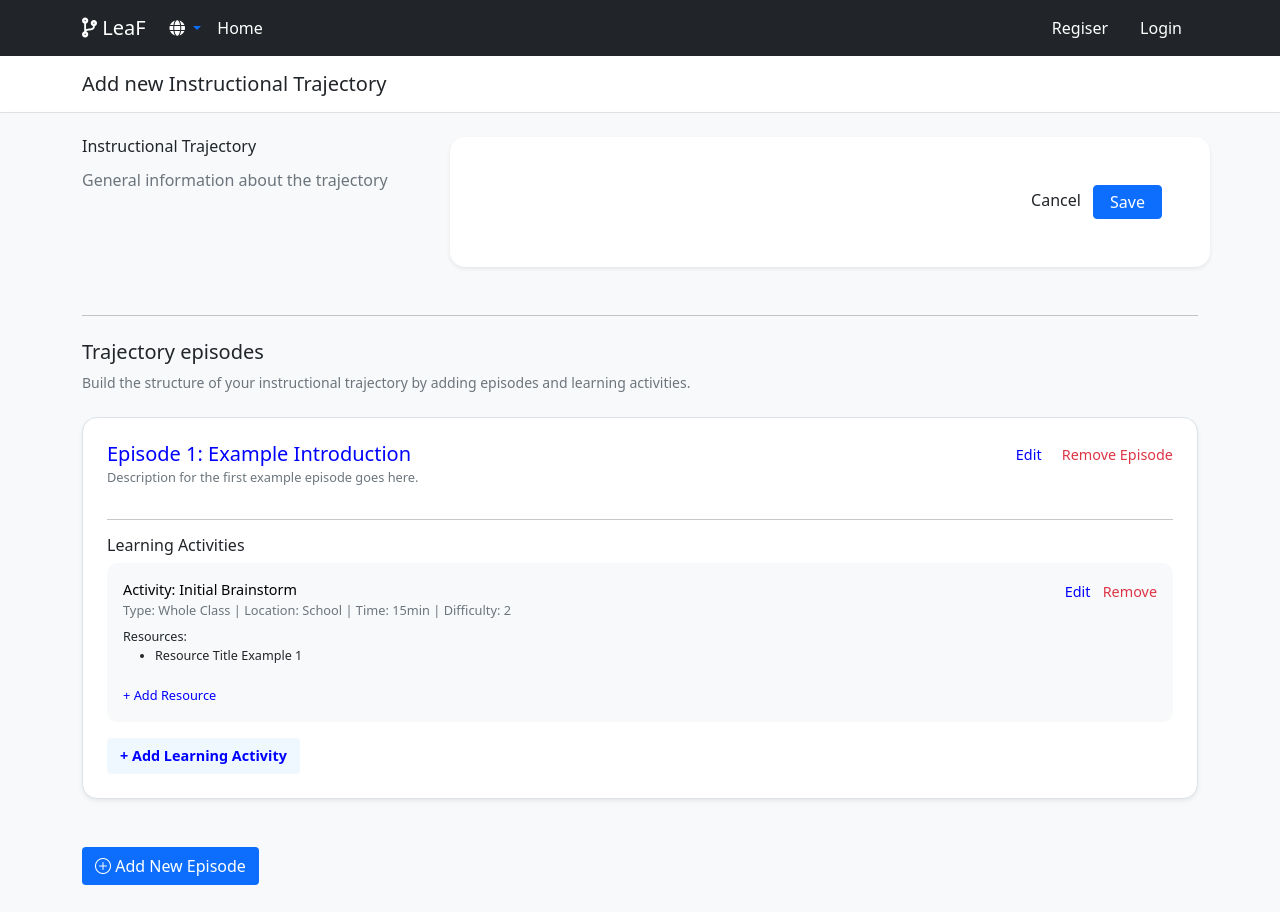
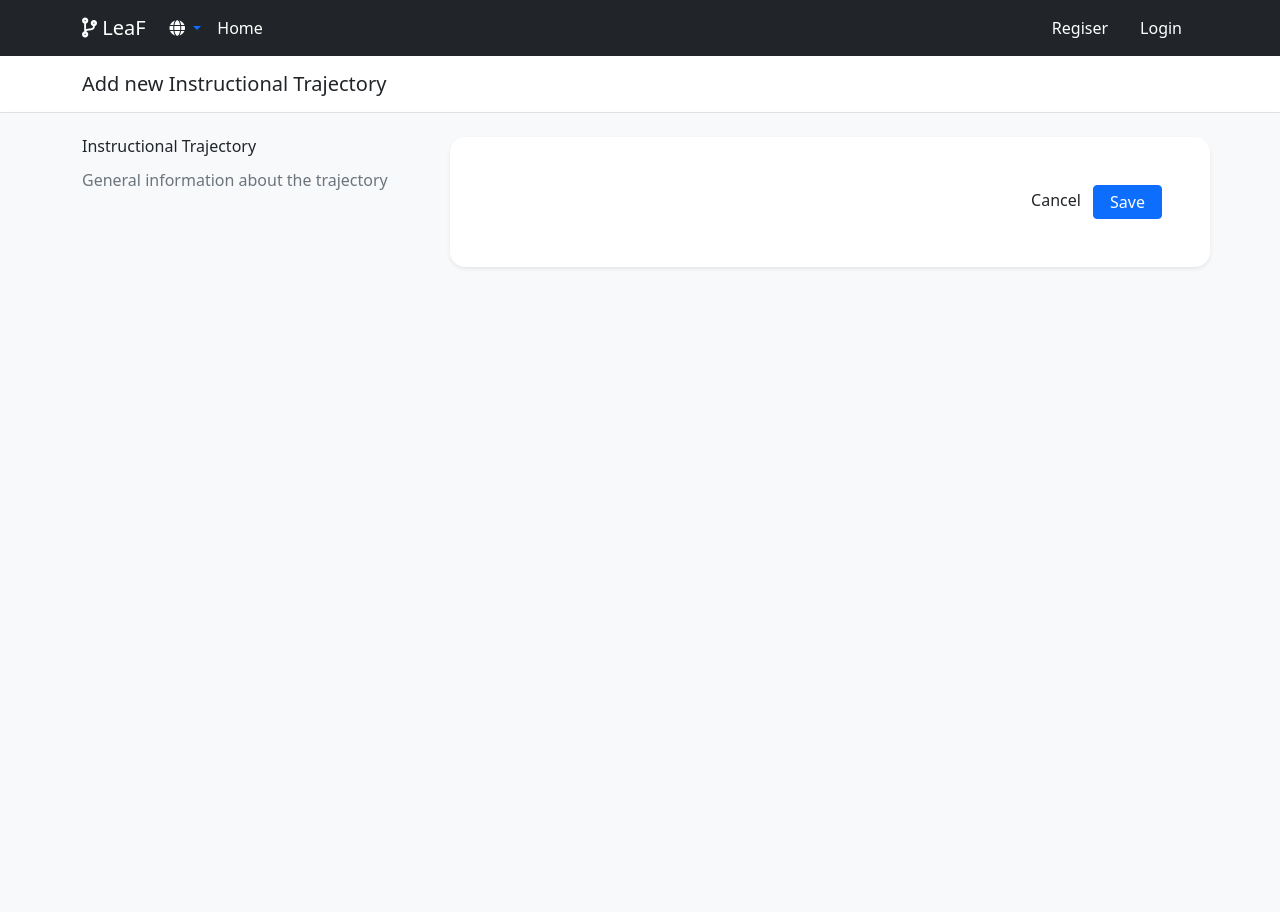
Before and after one commit to centre-for-educational-technology/trajectory_builder, a Django app: template teacher/templates/trajectory_form.html in a window 1280 px wide. Run offline with Django 3.2, Linux system fonts and the light colour scheme; the template is opened without the code that fills it: most values are stand-ins (such as "Sample title", 1, 10 or a date in 2020); some libraries are stand-ins or nearby versions.

Commit message:
update teacher app

```diff
--- a/teacher/templates/trajectory_form.html
+++ b/teacher/templates/trajectory_form.html
@@ -40,6 +40,9 @@
 .text-blue{
  color:blue;
 }
+.text-red{
+    color:brown;
+}
 .bg-blue{
  background-color:blue;
  color:white;
@@ -51,7 +54,13 @@
     font-size: .8rem;
     font-weight: 450;
 }
+.add-link{
+    font-size: .8rem;
+    font-weight: 600;
+}
+
 </style>
+
 <div class="min-vh-100 d-flex flex-column">
     <div class="container">
         <!-- Top white bar -->
@@ -91,56 +100,7 @@
                 </div>
             </div>
         </div>
-        <div class="container shadow-md">
-            <div class="my-4"><hr/></div>
-            <h5 class="font-weight-bold"> Trajectory episodes</h5>
-            <p class="text-muted small">Build the structure of your instructional trajectory by adding episodes and learning activities.</p>
-            <div class="episodes-container  p-0 mb-4 mt-4">
-                <div class="episode bg-white rounded-box shadow-sm border px-4 py-4 mb-5">
-                    <div class="episode-header  d-flex justify-content-between align-items-start mb-3">
-                        <div>
-                            <h5 class="episode-title">Episode 1: Example Introduction</h5>
-                            <p class="episode-description text-muted small">Description for the first example episode goes here.</p>
-                        </div>
-                        <div>
-                            <a href="" class="font-weight-bold text-decoration-none  mx-3 text-blue activity-title">Edit</a>
-                            <a href="" class="font-weight-bold text-danger text-decoration-none activity-title">Remove Episode</a>
-                        </div>
-                    </div>
-                    <hr/>
-                    <div class="episode-body mt-3">
-                        <h6 class="mb-2"> Learning Activities </h6>
-                        <div class="tasks-container mb-3">
-                            <div class="task bg-light p-3 rounded-box-sm p-2 ">
-                                <div class="task-header d-flex justify-content-between align-items-start">
-                                    <div>
-                                        <p class="activity-title p-0 m-0">Activity: Initial Brainstorm</p>
-                                        <p class="activity-description p-0 m-0  text-muted" style="font-size: .8rem;">Type: Whole Class | Location: School | Time: 15min | Difficulty: 2</p>
-                                    </div>
-                                    <div>
-                                        <a href="" class="font-weight-bold text-decoration-none  mx-2 text-blue activity-title">Edit</a>
-                                        <a href="" class="font-weight-bold text-danger text-decoration-none activity-title">Remove </a>
-                                    </div>
-                                </div>
-                                <div class="task-body mt-2" style="font-size:.9rem;">
-                                    <p class="m-0 p-0 small" style="font-weight: 500;">Resources:</p>
-                                    <div class="resource-container small ">
-                                        <ul>
-                                            <li>Resource Title Example 1</li>
-                                        </ul>
-                                    </div>
-                                </div>
-                                <a href="" class="text-bold-light text-blue text-decoration-none add-resource-link">+ Add Resource</a>
-                            </div>
-                        </div>
-                        <button class="btn text-blue" style="background-color: aliceblue; font-size: .9rem; font-weight: 600;">+ Add Learning Activity</button>
-                    </div>
-                </div>
-
-
-            </div>
-            <button class="btn bg-primary text-white"><i class="bi bi-plus-circle"></i> Add New Episode</button>
-        </div>
+        <div class="my-2"></div>
     </div>
 </div>
 {% endblock %}
--- a/teacher/views.py
+++ b/teacher/views.py
@@ -208,7 +208,7 @@ class LearningTaskDeleteView(LoginRequiredMixin, DeleteView):
 
 class ResourceUpdateView(LoginRequiredMixin, UpdateView):
     model = Resource
-    fields = ['title', 'url']
+    fields = ['title','h5p', 'url']
     template_name = 'resource_update_form.html'
 
     def get_success_url(self):
```
Also changed, not shown: teacher/forms.py (+5 -3 lines), teacher/models.py (+65 -3 lines).
